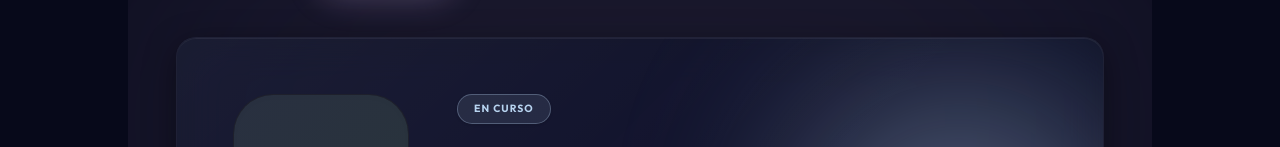
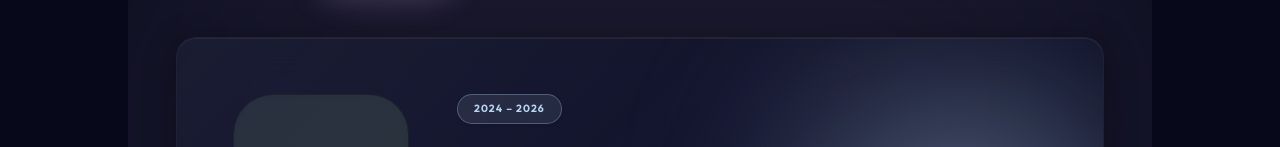
Before and after one commit to BeaCao/Portfolio, a Vue app: page / in a window 1280 px wide. Shown: the part 4393-4540 px from the top of the page. Built offline with nearby package versions, Linux system fonts and the light colour scheme.

Commit message:
fix: DAM date updated to 2024-2026 & slider touch scroll fix

```diff
--- a/src/components/EducationSection.vue
+++ b/src/components/EducationSection.vue
@@ -90,7 +90,7 @@ const education = [
     shortTitle: 'DAM',
     subtitle: 'Desarrollo de Apps Multiplataforma',
     school: 'IES El Rincón',
-    date: 'En Curso',
+    date: '2024 – 2026',
     icon: '💻',
     desc: 'Formación de alto nivel especializada en el ciclo de vida del software, incluyendo desarrollo web, móvil y arquitecturas de escritorio utilizando tecnologías e industrias como Java, Kotlin, Vue y bases de datos relacionales.',
     colorGrad: 'from-brand-blue to-brand-mint',
--- a/src/components/SkillsSection.vue
+++ b/src/components/SkillsSection.vue
@@ -17,7 +17,7 @@
     <!-- 2x2 Bento Grid -->
     <div class="relative w-full">
       <!-- Use negative margins to let the scroll bleed to the edge of the screen -->
-      <div class="flex md:grid overflow-x-auto md:overflow-visible snap-x snap-mandatory md:snap-none pb-4 md:pb-0 grid-cols-1 md:grid-cols-2 gap-4 md:gap-6 relative z-10 [&::-webkit-scrollbar]:hidden [-ms-overflow-style:none] [scrollbar-width:none] -mx-6 px-6 sm:-mx-12 sm:px-12 md:mx-0 md:px-0">
+      <div class="flex md:grid overflow-x-auto md:overflow-visible snap-x snap-mandatory md:snap-none pb-4 md:pb-0 grid-cols-1 md:grid-cols-2 gap-4 md:gap-6 relative z-10 [&::-webkit-scrollbar]:hidden [-ms-overflow-style:none] [scrollbar-width:none] -mx-6 px-6 sm:-mx-12 sm:px-12 md:mx-0 md:px-0 touch-pan-x overscroll-x-contain">
 
         <!-- Frontend -->
         <div class="min-w-[85vw] sm:min-w-[70vw] md:min-w-0 snap-center glass-card p-6 sm:p-8 rounded-[2rem] skills-reveal border border-white/5 hover:border-brand-pink/40 hover:shadow-[0_10px_40px_-10px_rgba(245,198,216,0.25)] transition-all duration-500 overflow-hidden relative group" style="transition-delay: 0.2s">
```
